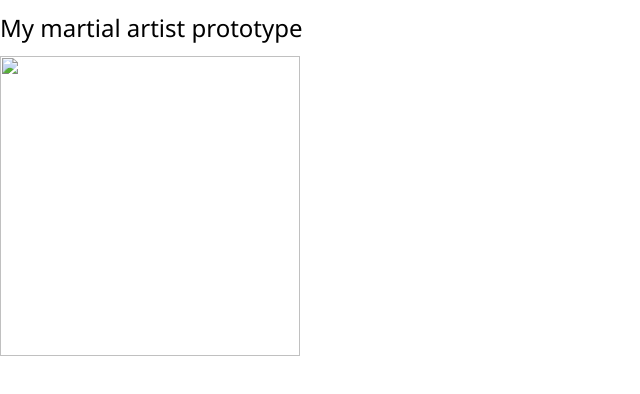
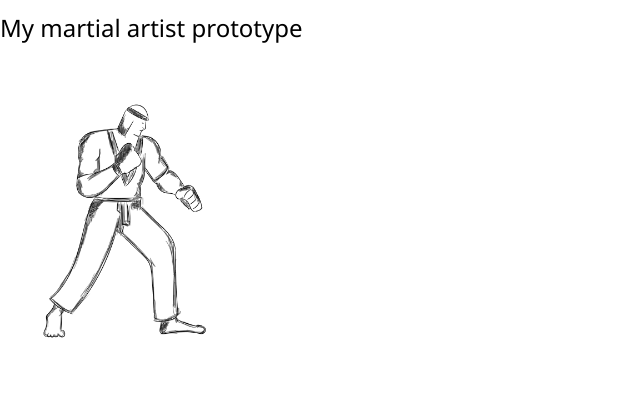
Before and after one commit to UshaswiniMasetty/project, a plain HTML site: page project.html in a window 1280 px wide. Shown: the whole page, without its empty margins (0-640 px from the left). Drawn offline with nearby package versions, Linux system fonts and the light colour scheme; the site is published under a folder, as on GitHub Pages, so addresses that start at the root find nothing.

Commit message:
Update project.html

```diff
--- a/project.html
+++ b/project.html
@@ -12,7 +12,7 @@
                 <h3>
                     My martial artist prototype
                 </h3>
-                <a href="/project/martialarts.html"><img height="300px" width="300px" src="/images/idle/1.png"></a>
+                <a href="/project/martialarts.html"><img height="300px" width="300px" src="project/images/idle/1.png"></a>
             </div>
         </div>
     </body>
```
